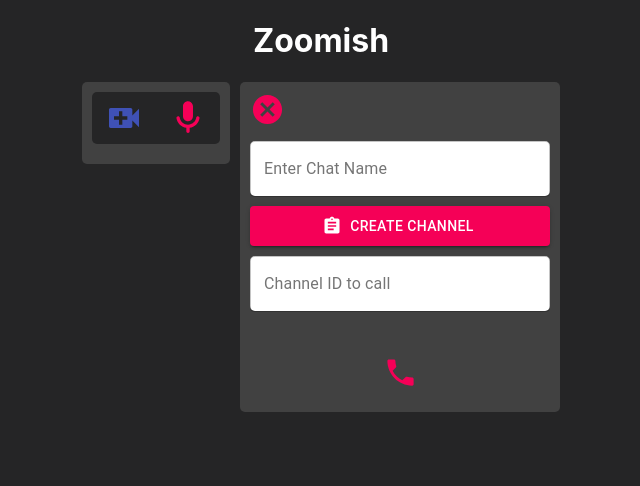
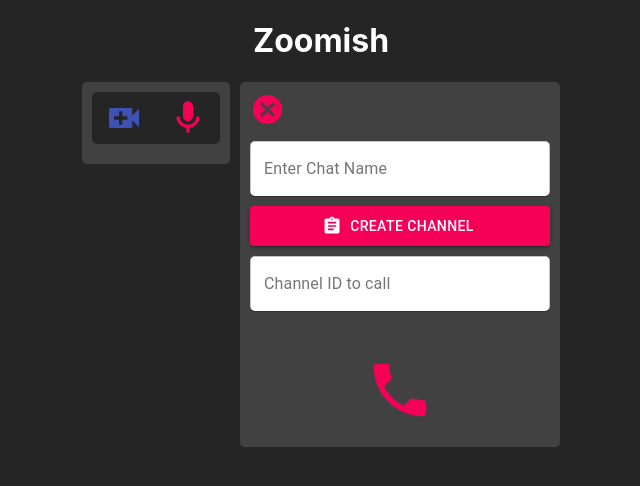
Before and after one commit to obery/avivid-beta, a React (Create React App) app: page / in a window 1280 px wide. Both pictures are taken after a click on the button "MENU BOOK". Shown: the top 486 px of the page, without its empty margins (319-959 px from the left). Built offline with nearby package versions, Linux system fonts and the light colour scheme.

Commit message:
Update App.js

```diff
--- a/src/App.js
+++ b/src/App.js
@@ -240,7 +240,7 @@ function App() {
 							</Button>
 						) : (
 							<IconButton color="secondary" aria-label="call" onClick={() => callUser(idToCall)}>
-								<PhoneIcon  fontSize="large" />
+								<PhoneIcon style={{fontSize:70}} fontSize="large" />
 							</IconButton>
 						)}
 						{idToCall}
```
